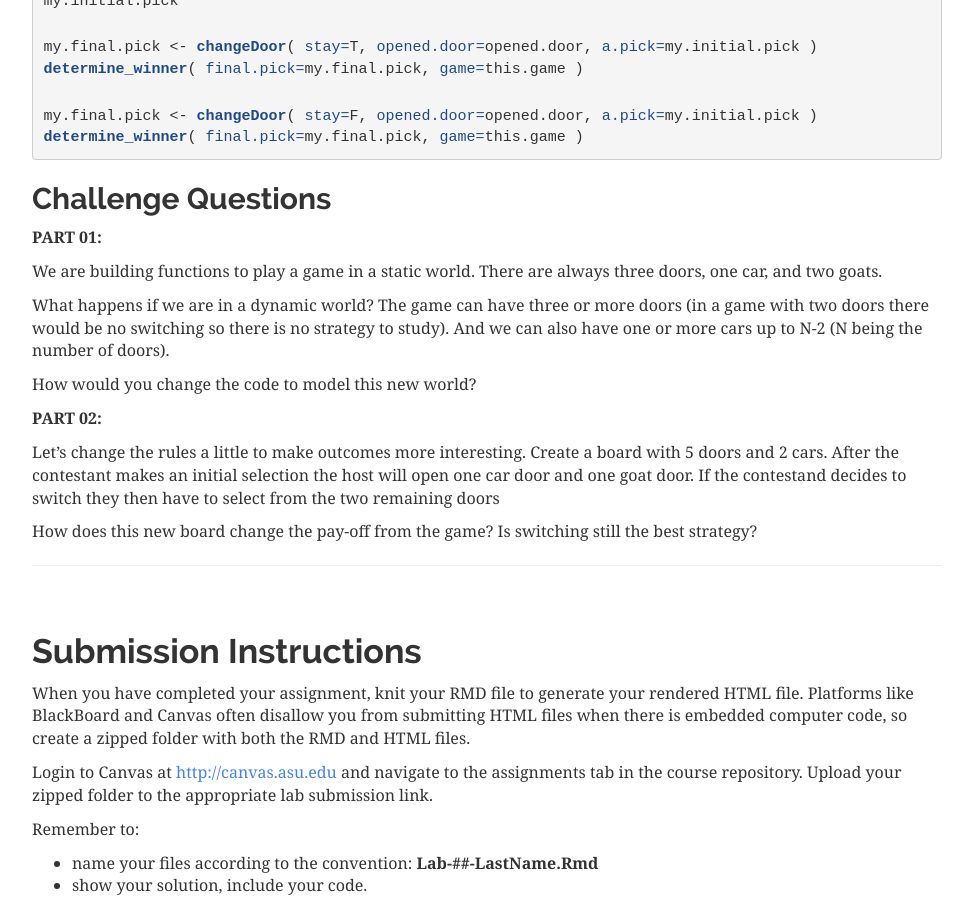
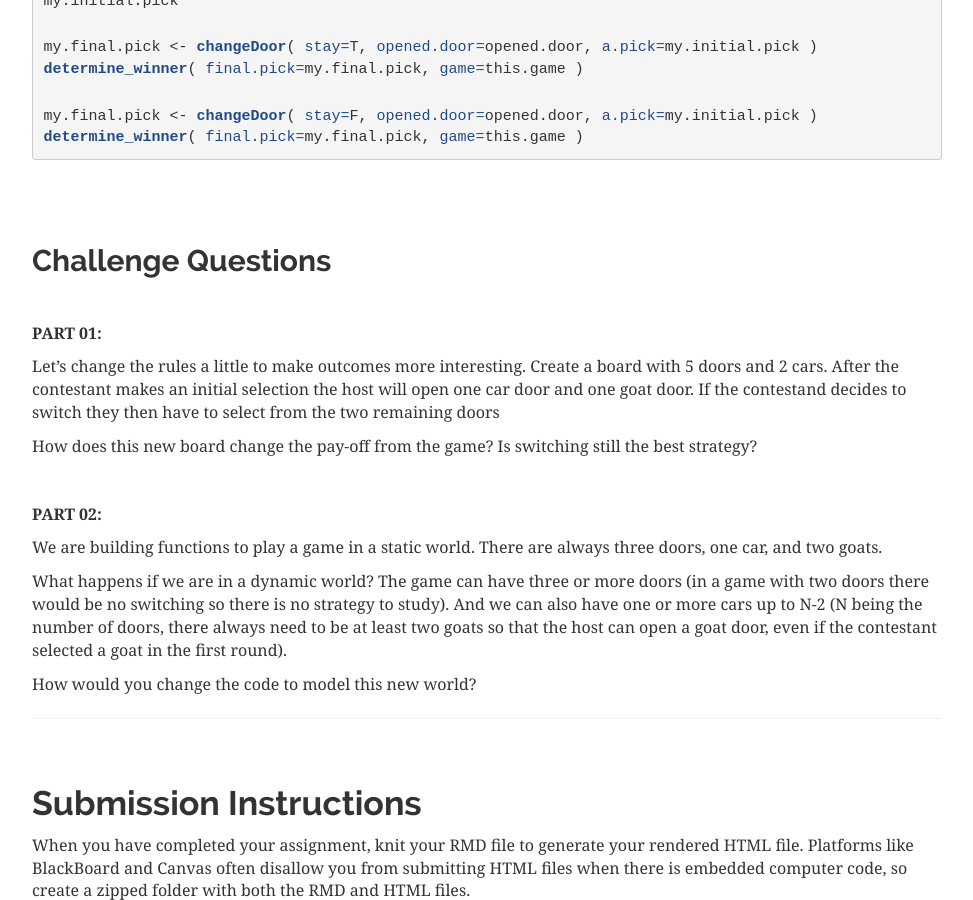
Before and after one commit to DS4PS/cpp-527-spr-2020, a Jekyll site: the page labs/lab-01-instructions.html, which Jekyll copies as it is, in a window 1280 px wide and 900 px high, scrolled down 3586 px. Shown: the whole window, without its empty margins (153-1126 px from the left). Built offline with Jekyll 4.4.1, drawn with Linux system fonts in a browser that asks for light colours.

Commit message:
update lab-01

```diff
--- a/labs/lab-01-instructions.html
+++ b/labs/lab-01-instructions.html
@@ -1841,16 +1841,19 @@ $(document).ready(function () {
 <a class="sourceLine" id="cb10-8" title="8"></a>
 <a class="sourceLine" id="cb10-9" title="9">my.final.pick &lt;-<span class="st"> </span><span class="kw">changeDoor</span>( <span class="dt">stay=</span>F, <span class="dt">opened.door=</span>opened.door, <span class="dt">a.pick=</span>my.initial.pick )</a>
 <a class="sourceLine" id="cb10-10" title="10"><span class="kw">determine_winner</span>( <span class="dt">final.pick=</span>my.final.pick, <span class="dt">game=</span>this.game )</a></code></pre></div>
+<p><br> <br></p>
 </div>
 <div id="challenge-questions" class="section level2">
 <h2>Challenge Questions</h2>
+<p><br></p>
 <p><strong>PART 01:</strong></p>
-<p>We are building functions to play a game in a static world. There are always three doors, one car, and two goats.</p>
-<p>What happens if we are in a dynamic world? The game can have three or more doors (in a game with two doors there would be no switching so there is no strategy to study). And we can also have one or more cars up to N-2 (N being the number of doors).</p>
-<p>How would you change the code to model this new world?</p>
-<p><strong>PART 02:</strong></p>
 <p>Let’s change the rules a little to make outcomes more interesting. Create a board with 5 doors and 2 cars. After the contestant makes an initial selection the host will open one car door and one goat door. If the contestand decides to switch they then have to select from the two remaining doors</p>
 <p>How does this new board change the pay-off from the game? Is switching still the best strategy?</p>
+<p><br></p>
+<p><strong>PART 02:</strong></p>
+<p>We are building functions to play a game in a static world. There are always three doors, one car, and two goats.</p>
+<p>What happens if we are in a dynamic world? The game can have three or more doors (in a game with two doors there would be no switching so there is no strategy to study). And we can also have one or more cars up to N-2 (N being the number of doors, there always need to be at least two goats so that the host can open a goat door, even if the contestant selected a goat in the first round).</p>
+<p>How would you change the code to model this new world?</p>
 <hr />
 <p><br></p>
 </div>
```
Also changed, not shown: labs/lab-01-instructions.rmd (+16 -8 lines).
